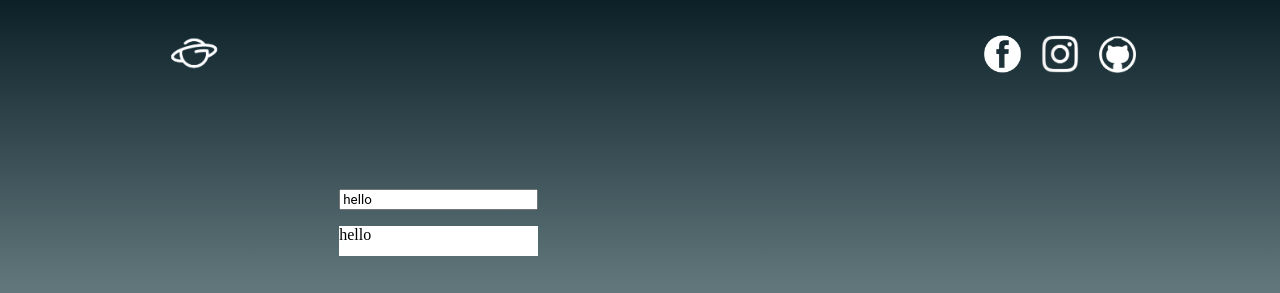
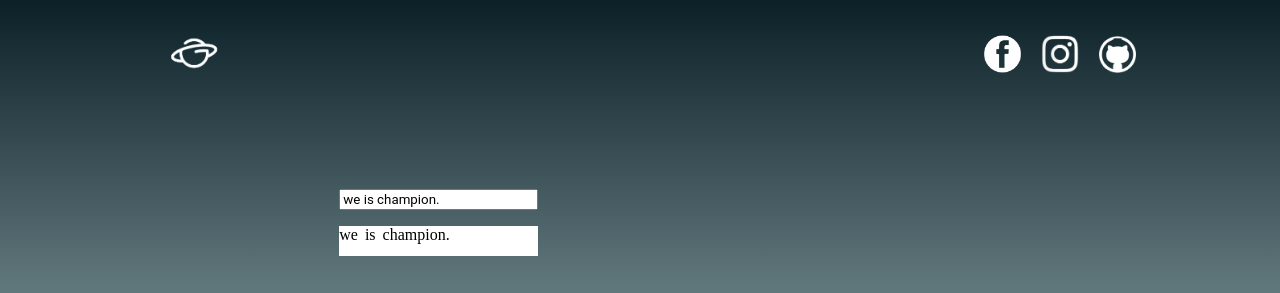
Before and after one commit to Grammar-Without-Ly/WebUi, an Angular app: page / in a window 1280 px wide. Shown: the top 293 px of the page. Built offline with nearby package versions, Linux system fonts and the light colour scheme.

Commit message:
Change endpoint, api

```diff
--- a/src/app/Components/input-box/input-box.component.html
+++ b/src/app/Components/input-box/input-box.component.html
@@ -1,13 +1,34 @@
 <div class="container">
   <div class="text-box" id="text-area">
+    <form action="submit" (ngSubmit)="checkValidInput()">
       <input #box
-                  [(ngModel)]="inputValue"
-                  (ngModelChange)="onKey()"
+             [formControl]="formInput"
              (keyup.enter)="checkValidInput()"
              placeholder="Enter or paste your text here to check it..."
              style="font-family: 'Roboto', sans-serif;">
+    </form>
+
     <p>
-        <span *ngFor="let word of WordObservable | async">{{word.text}} </span>
+        <span *ngFor="let word of WordObservable | async"
+              class="word"
+              (mouseover)="showAutoCorrect(word)"
+              (mouseleave)="hideAutoCorrect()"
+              [class.special-char]="word.specialChar"
+              [class.error-1]="word.error == 1"
+              [class.error-2]="word.error == 2"
+        >{{word.text}}
+        </span>
     </p>
+
+    <ng-container *ngIf="dataCorrect">
+      <div class="auto-correct">
+        <span
+          [class.error-1]="dataCorrect.error == 1"
+          [class.error-2]="dataCorrect.error == 2"
+        >{{dataCorrect.text}}</span> -> <span class="correct-word">
+        {{dataCorrect.correct_word}}
+      </span>
+      </div>
+    </ng-container>
   </div>
 </div>
--- a/src/app/Components/input-box/input-box.component.scss
+++ b/src/app/Components/input-box/input-box.component.scss
@@ -62,3 +62,47 @@ p {
         width: 600px;
     }
 }
+
+.word {
+  &:not(.special-char) {
+    margin-right: 3px;
+  }
+
+  &.error-1, &.error-2 {
+    border-bottom: 2px solid;
+  }
+
+  &.error-1 {
+    border-color: red;
+  }
+
+  &.error-2 {
+    border-color: blue;
+  }
+}
+
+
+
+.auto-correct {
+  background: white;
+
+  span {
+    color: white;
+  }
+
+  .error-1, &.error-2 {
+    border-bottom: 2px solid;
+  }
+
+  .error-1 {
+    background: red;
+  }
+
+  .error-2 {
+    background: blue;
+  }
+
+  .correct-word {
+    background: green;
+  }
+}
--- a/src/app/Components/input-box/input-box.component.ts
+++ b/src/app/Components/input-box/input-box.component.ts
@@ -1,9 +1,8 @@
-import {Component, ContentChild, ElementRef, OnInit, ViewChild} from '@angular/core';
-import {debounce} from 'lodash'
-import {BehaviorSubject, Observable, of, Subject} from "rxjs";
+import {Component, OnInit} from '@angular/core';
+import {BehaviorSubject, Observable, of} from "rxjs";
 import {HttpClient} from "@angular/common/http";
 import {environment} from "../../../environments/environment";
-import {switchMap} from "rxjs/operators";
+import {FormControl} from "@angular/forms";
 
 @Component({
   selector: 'app-input-box',
@@ -12,24 +11,21 @@ import {switchMap} from "rxjs/operators";
 })
 export class InputBoxComponent implements OnInit {
 
-  constructor(private http: HttpClient) {}
+  constructor(private http: HttpClient) {
+  }
 
   wordSubject: BehaviorSubject<any> = new BehaviorSubject([]);
   words: Observable<any> = of([]);
-  showRightIcon: boolean = false;
   inputValue: string = 'hello';
+  formInput: FormControl = new FormControl('we is champion.');
+  dataCorrect: any;
 
   ngOnInit(): void {
-    let words = this.inputValue.split(' ')
-    let wordFormatted = [];
-    for (let word of words) {
-      wordFormatted.push({
-        text: word,
-        error: 0
-      })
-    }
-    this.wordSubject.next(wordFormatted);
+    this.parseStringToArray(this.formInput.value);
 
+    this.formInput.valueChanges.subscribe((value: string) => {
+      this.parseStringToArray(value);
+    });
   }
 
   onKey() {
@@ -37,11 +33,9 @@ export class InputBoxComponent implements OnInit {
   }
 
   checkValidInput() {
-    console.log(123)
     this.http.post(environment.Endpoint, {
       entries: this.wordSubject.value
     }).toPromise().then((res: any) => {
-      console.log(res)
       this.wordSubject.next(res.entries || [])
     })
   }
@@ -53,16 +47,16 @@ export class InputBoxComponent implements OnInit {
 
   parseStringToArray(data: string) {
     if (data) {
-
       let words = data.split(' ');
       let wordsFormatted = [];
       for (let work of words) {
-        wordsFormatted.push({text: work, error: 0});
+        if (!work) {
+          continue;
+        }
+        let format = /[ `!@#$%^&*()_+\-=\[\]{};':"\\|,.<>\/?~]/;
+        wordsFormatted.push({text: work, error: 0, specialChar: format.test(work)})
       }
       this.wordSubject.next(wordsFormatted);
-      // if (pTag?.innerText) {
-      //   pTag.innerText = '';
-      // }
     }
   }
 
@@ -70,4 +64,14 @@ export class InputBoxComponent implements OnInit {
     return this.wordSubject.asObservable()
   }
 
+  showAutoCorrect(data: any) {
+    if (data.error) {
+      this.dataCorrect = data;
+    }
+  }
+
+  hideAutoCorrect() {
+    this.dataCorrect = null;
+  }
+
 }
--- a/src/app/app.module.ts
+++ b/src/app/app.module.ts
@@ -5,7 +5,7 @@ import {AppRoutingModule} from './app-routing.module';
 import {AppComponent} from './app.component';
 import {HeaderComponent} from './Components/header/header.component';
 import {InputBoxComponent} from './Components/input-box/input-box.component';
-import {FormsModule} from "@angular/forms";
+import {FormsModule, ReactiveFormsModule} from "@angular/forms";
 import {HttpClientModule} from "@angular/common/http";
 
 @NgModule({
@@ -18,7 +18,8 @@ import {HttpClientModule} from "@angular/common/http";
     BrowserModule,
     AppRoutingModule,
     HttpClientModule,
-    FormsModule
+    FormsModule,
+    ReactiveFormsModule
   ],
   providers: [],
   bootstrap: [AppComponent]
--- a/src/environments/environment.prod.ts
+++ b/src/environments/environment.prod.ts
@@ -1,3 +1,4 @@
 export const environment = {
+  Endpoint: 'https://api.caykimsoichi.com/',
   production: true
 };
--- a/src/environments/environment.ts
+++ b/src/environments/environment.ts
@@ -3,7 +3,7 @@
 // The list of file replacements can be found in `angular.json`.
 
 export const environment = {
-  Endpoint: 'http://34.124.219.116:80/',
+  Endpoint: 'https://api.caykimsoichi.com/',
   production: false
 };
 
```
Lines whose indentation alone changed are shown as unchanged.
